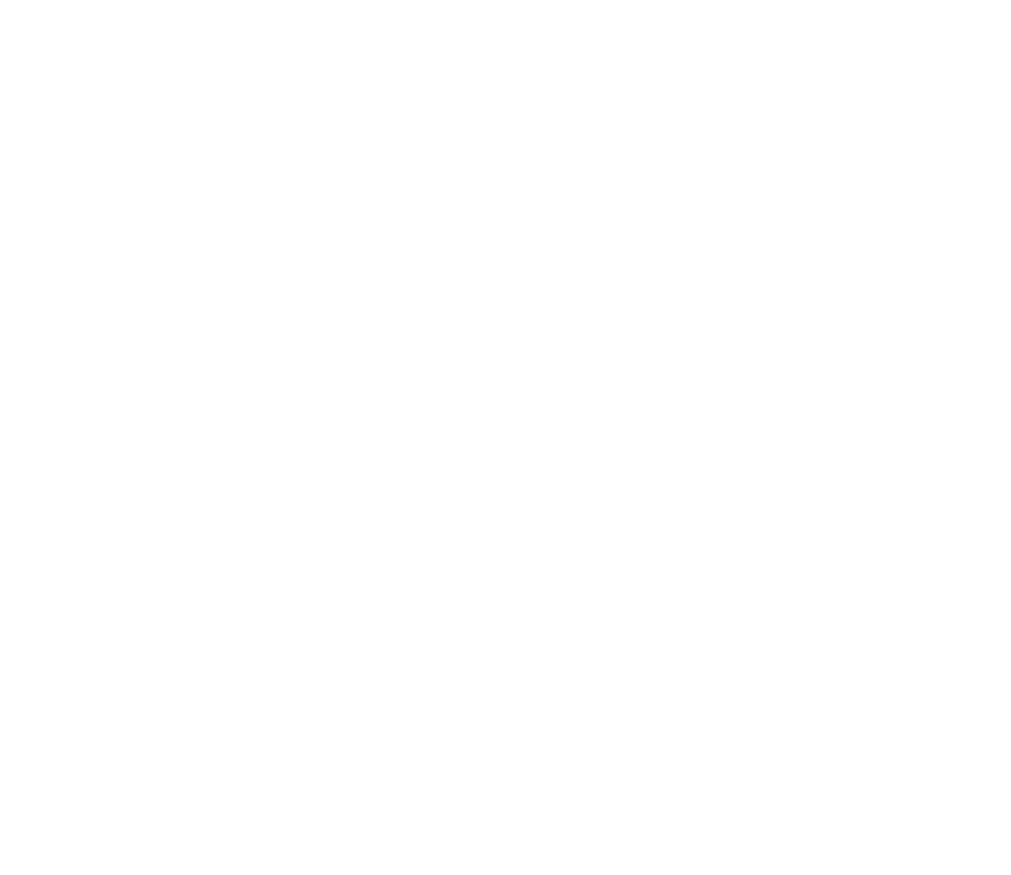
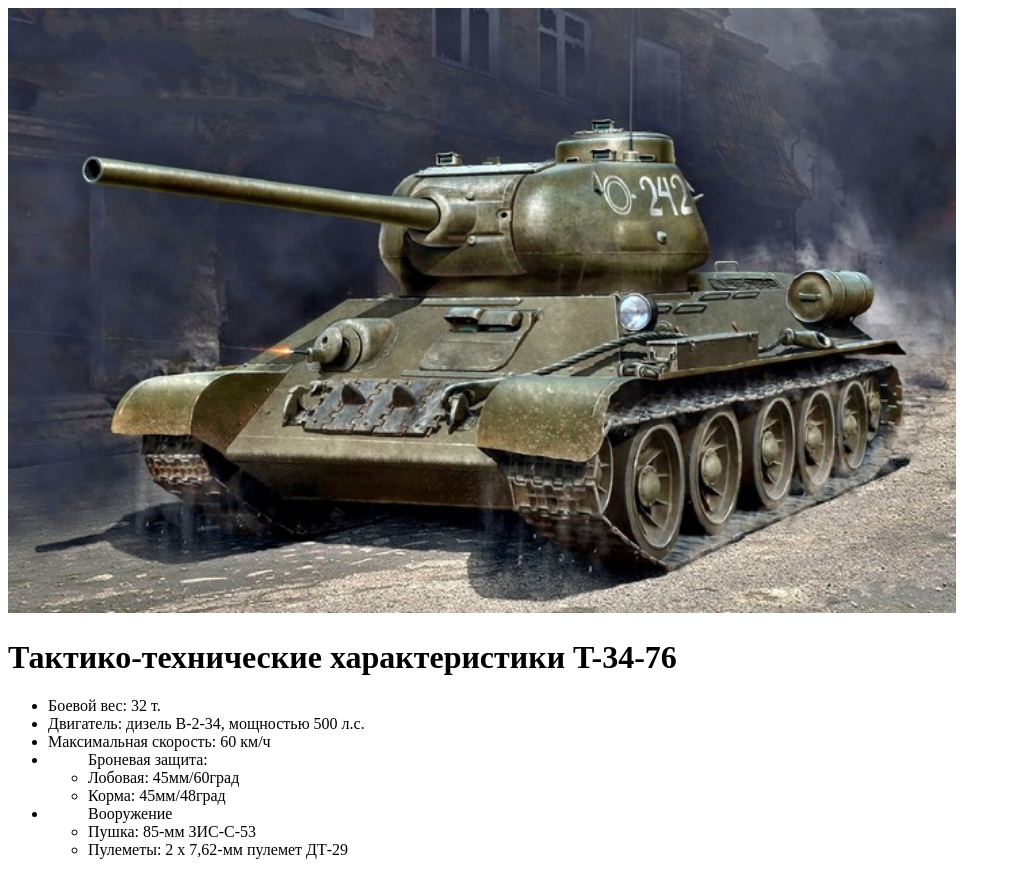
Before and after one commit to GenMagadan/Web-tech_2, a plain HTML site: page T-34-85.html in a window 1280 px wide. Shown: the whole page, without its empty margins (0-1011 px from the left). Before the commit the page ends 800 px from the top, so only its background shows below. Drawn offline with Linux system fonts and the light colour scheme.

Commit message:
Step three

```diff
--- a/T-34-85.html
+++ b/T-34-85.html
@@ -0,0 +1,33 @@
+<!DOCTYPE html>
+<html lang="en">
+
+<head>
+   <meta charset="UTF-8">
+   <meta name="viewport" content="width=device-width, initial-scale=1.0">
+   <title>T-34-85</title>
+   <link rel="stylesheet" href="./style.css">
+</head>
+
+<body>
+   <img src="./img/T-34-85.jpeg" alt="tank" width="75%">
+   <h1>Тактико-технические характеристики T-34-76</h1>
+   <ul>
+      <li>Боевой вес: 32 т.</li>
+      <li>Двигатель: дизель В-2-34, мощностью 500 л.с.</li>
+      <li>Максимальная скорость: 60 км/ч</li>
+      <li>
+         <ul>Броневая защита:
+            <li>Лобовая: 45мм/60град</li>
+            <li>Корма: 45мм/48град</li>
+         </ul>
+      </li>
+      <li>
+         <ul>Вооружение
+            <li>Пушка: 85-мм ЗИС-С-53</li>
+            <li>Пулеметы: 2 х 7,62-мм пулемет ДТ-29</li>
+         </ul>
+      </li>
+   </ul>
+</body>
+
+</html>
```
Also changed, not shown: T-34-76.html (+7 -2 lines), index.html (+16 -1 lines), img/T-34-85.jpeg (added).
